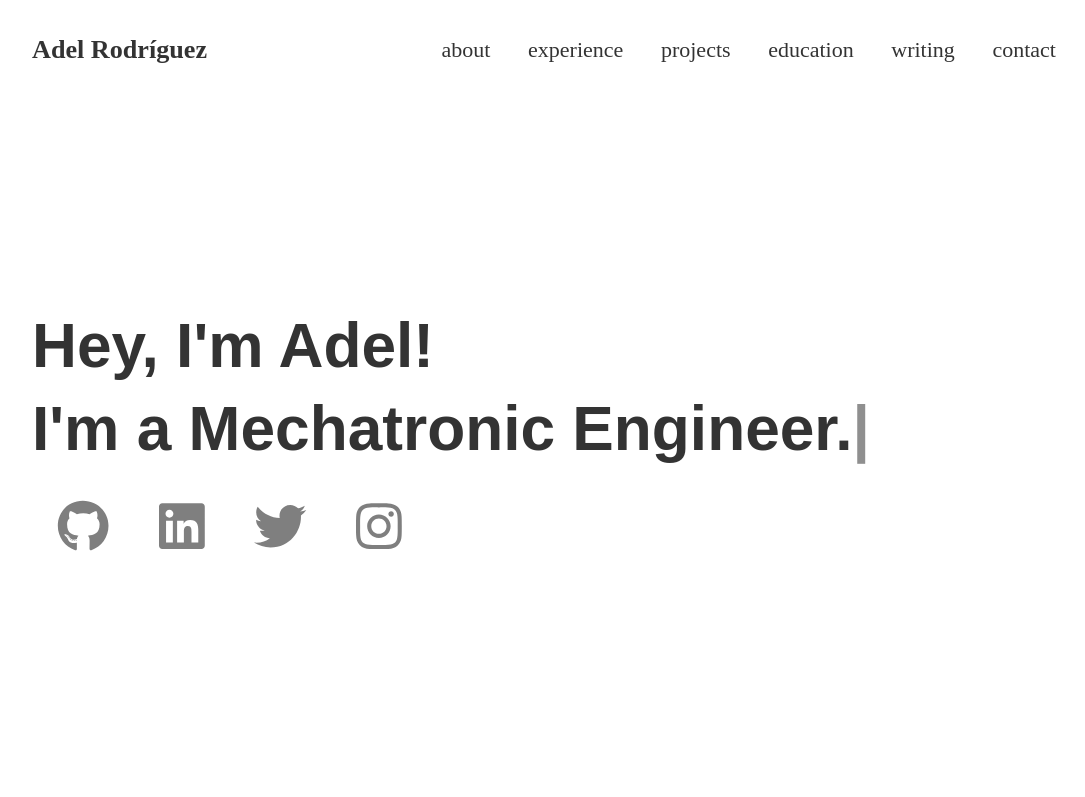
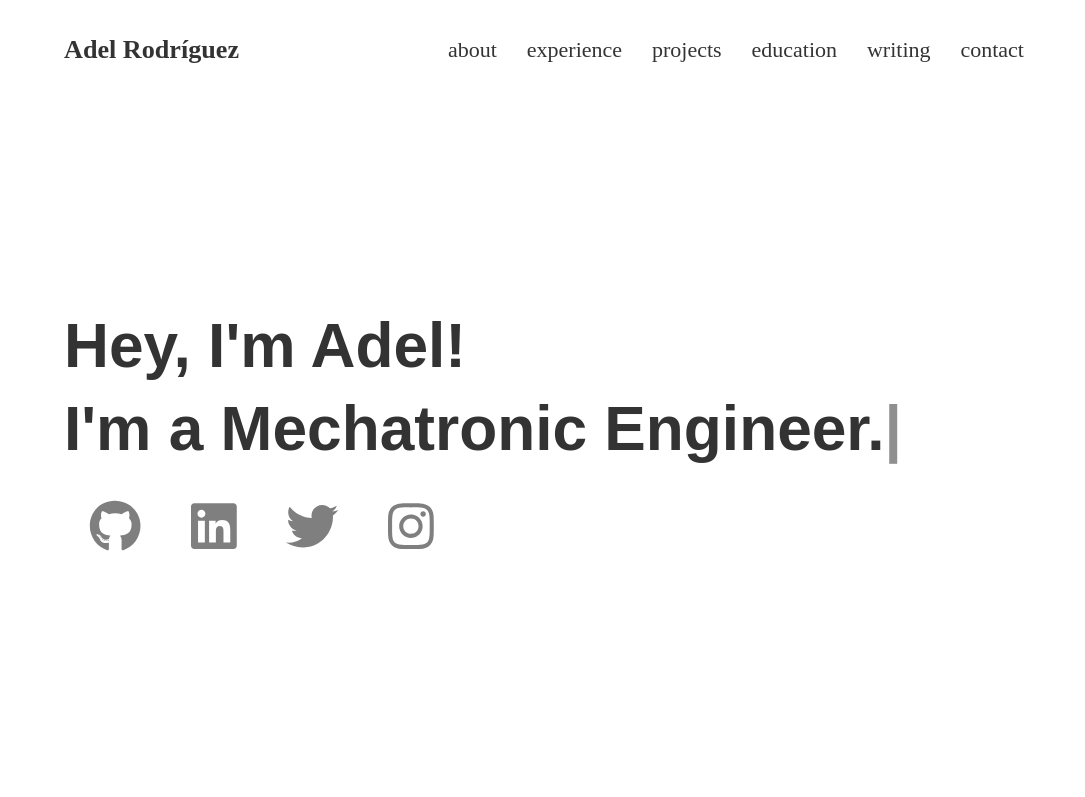
Before and after one commit to adelrodriguez/adel.do, a Gatsby site: page / in a window 1280 px wide. Shown: the top 797 px of the page, without its empty margins (96-1181 px from the left). Built offline with nearby package versions, Linux system fonts and the light colour scheme; Gatsby itself is replaced by a stand-in of ours; some packages are replaced by stand-ins of ours; a web font is replaced by a local one.

Commit message:
Adjust footer and layout spacing

```diff
--- a/src/components/layout/footer.js
+++ b/src/components/layout/footer.js
@@ -28,9 +28,7 @@ const Footer = () => (
 
 const Container = styled.footer`
   font-size: 0.65rem;
-  border-top: 1px solid #f0f0f0;
   margin-bottom: ${rhythm(1)};
-  padding: ${rhythm(0.5)} 0;
   color: ${({ theme }) => theme.gray};
 `;
 
--- a/src/components/layout/layout.js
+++ b/src/components/layout/layout.js
@@ -31,9 +31,13 @@ Layout.propTypes = {
 };
 
 const Wrapper = styled.div`
-  width: 80vw;
+  width: 75vw;
   height: 100vh;
   margin: 0 auto;
+
+  @media (max-width: ${theme.breakpoint}) {
+    width: 85vw;
+  }
 `;
 
 export default Layout;
```
